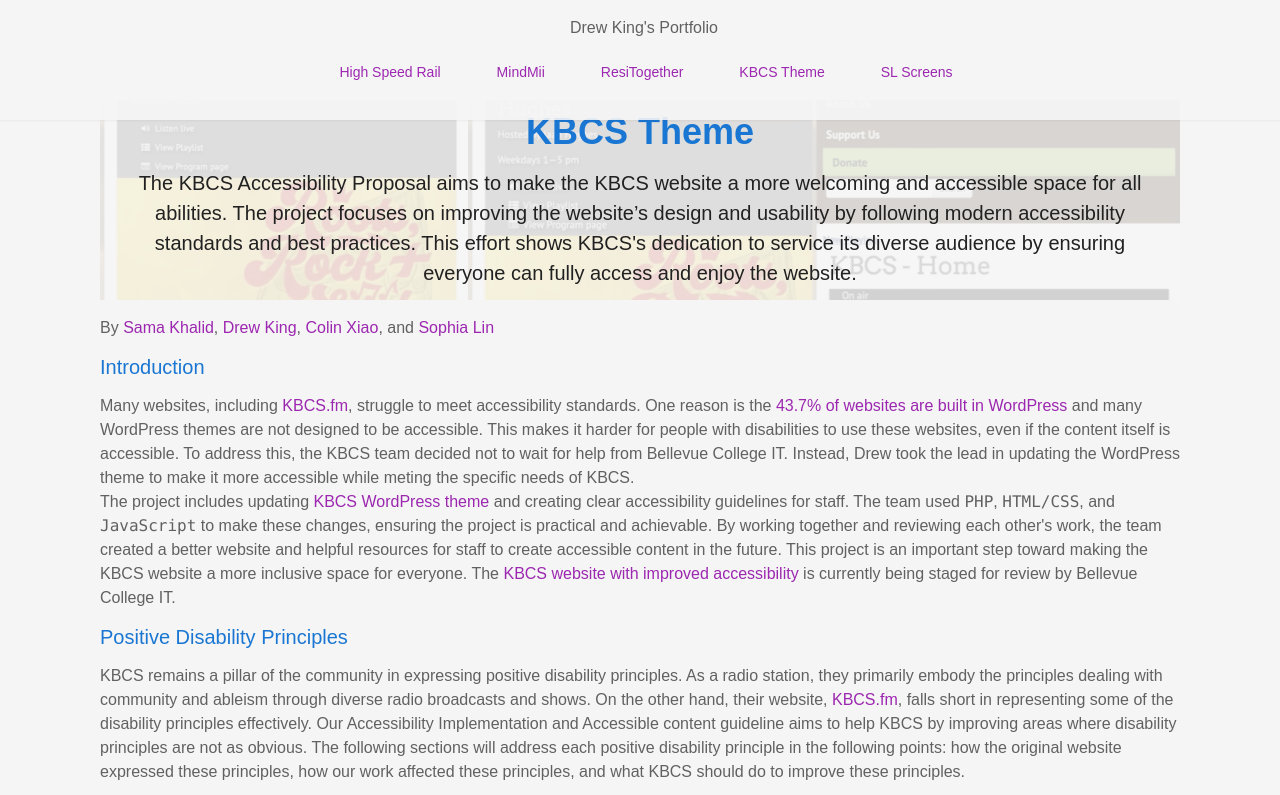
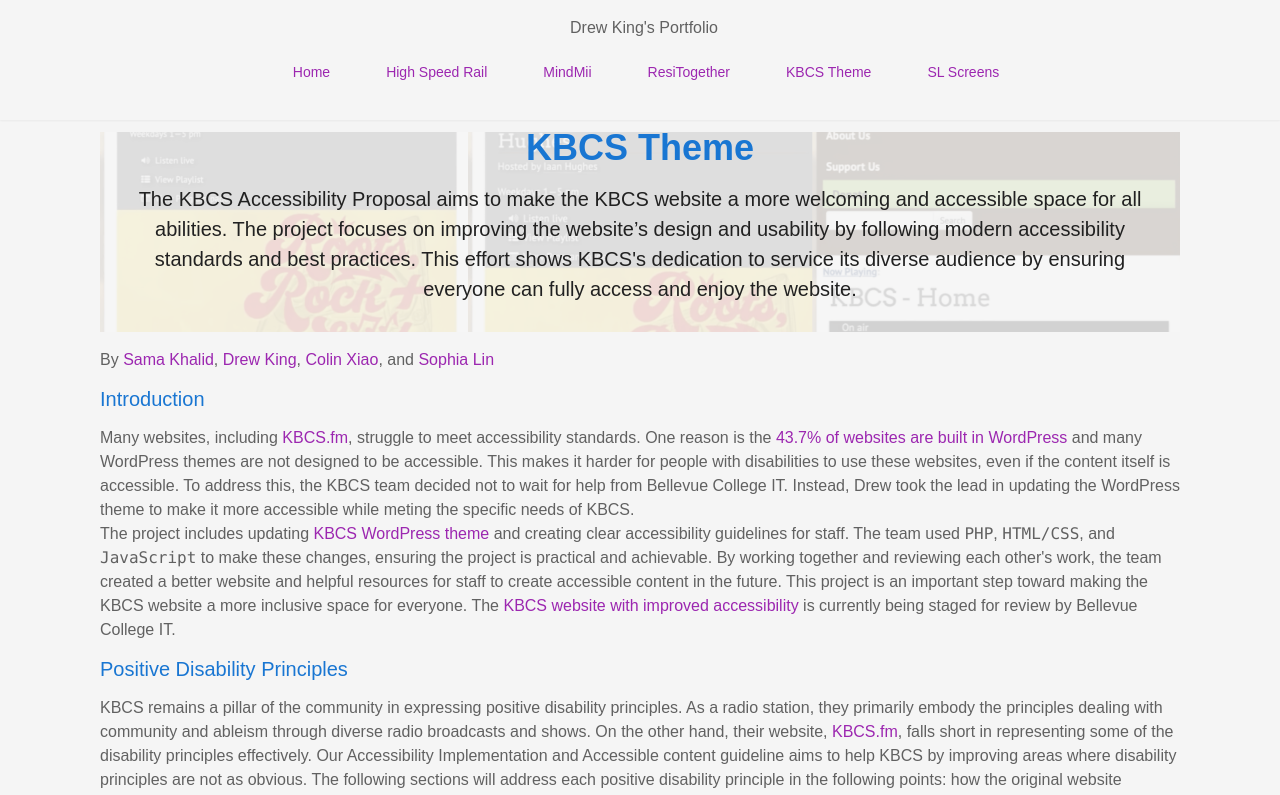
Before and after one commit to andrewpking/kingdrewsea-portfolio, a Next.js app: page /kbcs in a window 1280 px wide. Shown: the top 795 px of the page. Built offline with nearby package versions, Linux system fonts and the light colour scheme.

Commit message:
Resolved a layout issue on KBCS page.

```diff
--- a/src/app/components/Header.tsx
+++ b/src/app/components/Header.tsx
@@ -9,6 +9,7 @@
     const [isOpen, setIsOpen] = useState(false);
 
     const links = [
+        { href: "/home", text: "Home" },
         { href: "/high-speed-rail", text: "High Speed Rail" },
         { href: "/mindmii", text: "MindMii" },
         { href: "/resitogether", text: "ResiTogether" },
--- a/src/app/components/MdxPage.tsx
+++ b/src/app/components/MdxPage.tsx
@@ -24,7 +24,7 @@
             </Head>
             <Header />
             <main className="project-page">
-                <div className="image-head-container relative mt-20">
+                <div className="image-head-container relative md:mt-20 md:pt-4 sm:mt-12 sm:pt-0">
                     <Image
                         src={metadata.image}
                         alt={metadata.imageAlt}
@@ -38,14 +38,14 @@
                         <h1 className="text-4xl font-bold">
                             {metadata.title}
                         </h1>
-                        <p className="hidden md:block text-center">
+                        <p className="hidden sm:block text-center">
                             {metadata.description}
                         </p>
                     </div>
                 </div>
 
                 {/* Visible only on screens smaller than md */}
-                <p className="md:hidden text-center px-4 py-6">
+                <p className="sm:hidden text-center px-4 py-6">
                     {metadata.description}
                 </p>
                 {children}
--- a/tailwind.config.ts
+++ b/tailwind.config.ts
@@ -10,8 +10,8 @@
     screens: {
       'tiny': '350px',
       'xs': '475px',
-      'sm': '640px',
-      'md': '768px',
+      'sm': '777px',
+      'md': '923px',
       'lg': '1024px',
       'xl': '1280px',
     },
```
